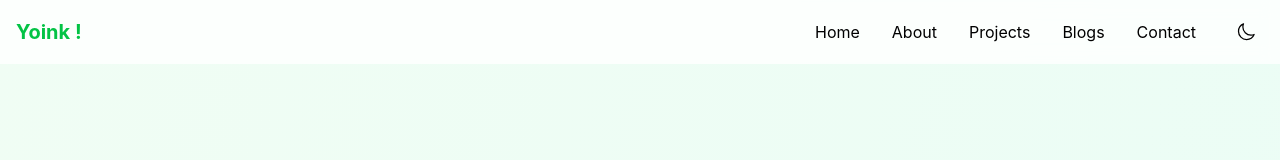
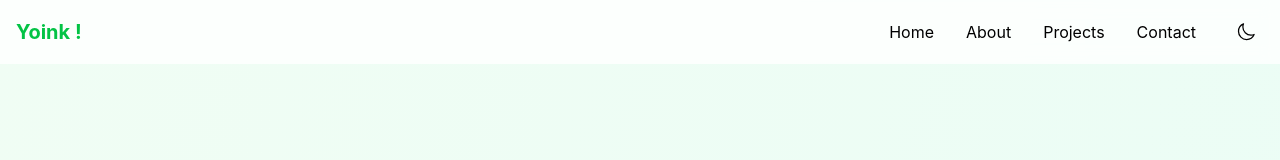
Before and after one commit to nirajandhungel/Nirajan, a Next.js app: page / in a window 1280 px wide. Shown: the top 160 px of the page. Built offline with nearby package versions, Linux system fonts and the light colour scheme.

Commit message:
chore(blogs): clean up blogs

```diff
--- a/src/app/components/Navbar.tsx
+++ b/src/app/components/Navbar.tsx
@@ -17,7 +17,6 @@ export default function Navbar() {
     { href: '/', label: 'Home' },
     { href: '/about', label: 'About' },
     { href: '/projects', label: 'Projects' },
-    { href: '/blogs', label: 'Blogs' },
     { href: '/contact', label: 'Contact' },
   ];
 
```
